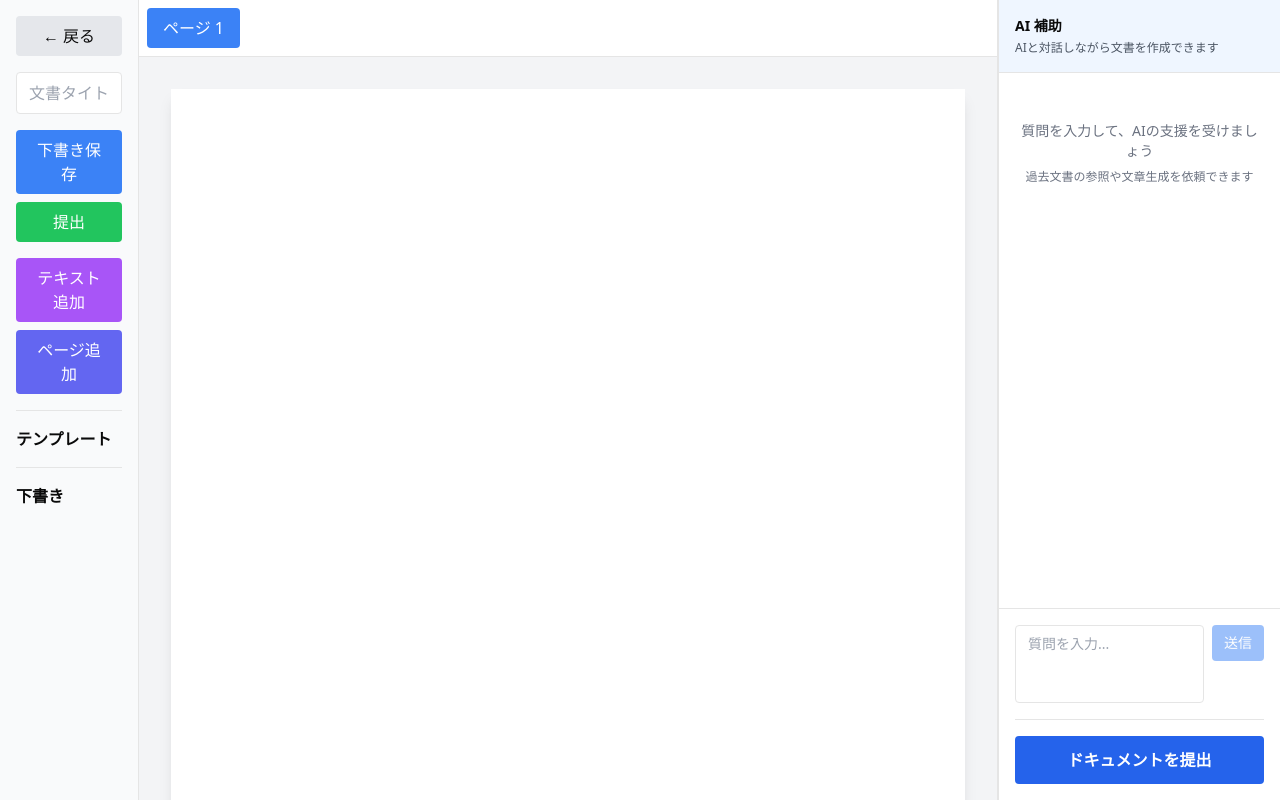
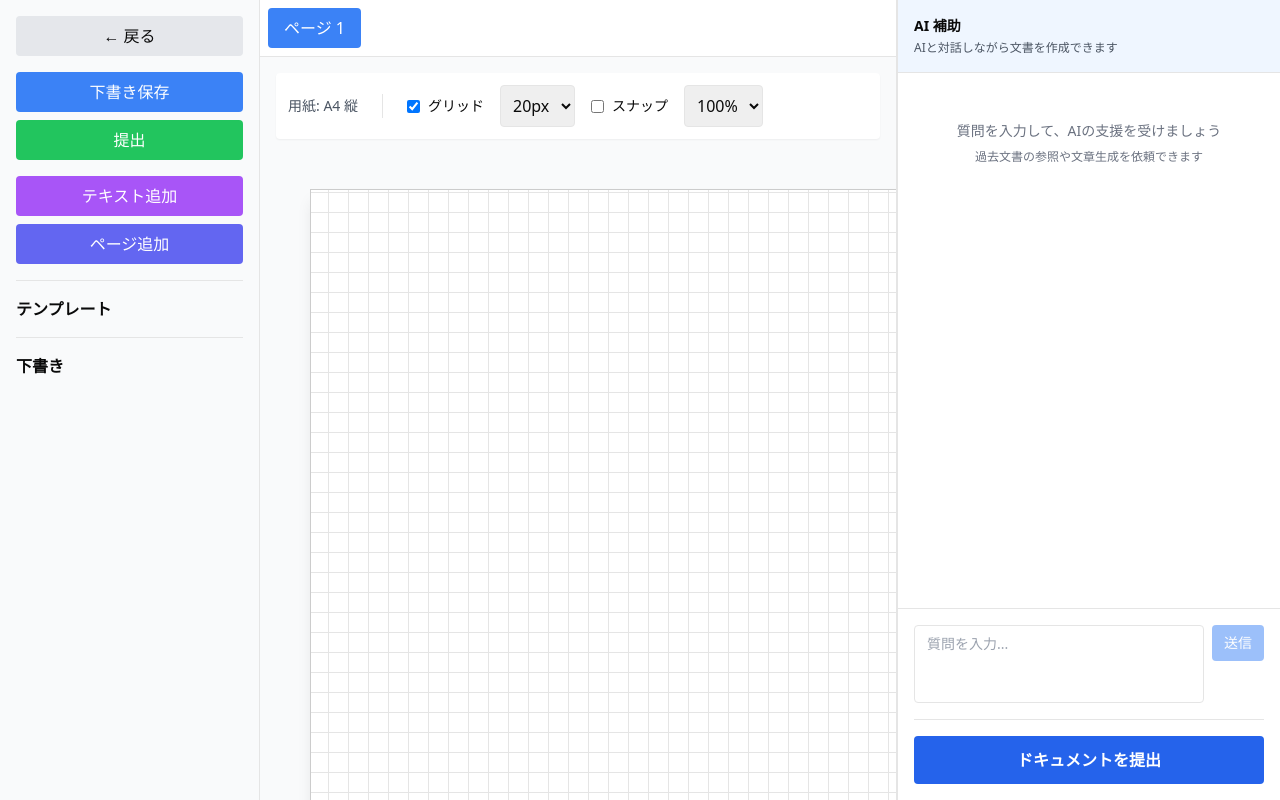
Before and after one commit to nandekana484-cmyk/factry, a Next.js app: page /writer in a window 1280 px wide. Built offline with nearby package versions, Linux system fonts and the light colour scheme.

Commit message:
2601131800

```diff
--- a/app/admin/templates/new/components/TemplateCanvas.tsx
+++ b/app/admin/templates/new/components/TemplateCanvas.tsx
@@ -20,7 +20,7 @@ export default function TemplateCanvas({
   onNewTemplate,
 }: TemplateCanvasProps) {
   return (
-    <div className="flex-1 flex flex-col bg-gray-50">
+    <div className="flex-1 flex flex-col bg-gray-50 overflow-hidden">
       <EditorContainer
         blocks={editor.blocks}
         selectedBlock={editor.selectedBlock}
--- a/app/admin/templates/new/page.tsx
+++ b/app/admin/templates/new/page.tsx
@@ -78,7 +78,7 @@ export default function TemplateCreatePage() {
   });
 
   return (
-    <div className="flex h-screen gap-0">
+    <div className="flex h-screen gap-0 overflow-hidden">
       {/* 左サイドバー：FieldPalette */}
       <LeftSidebar editor={editor} setIsDirty={setIsDirty} />
 
--- a/app/writer/components/WriterCanvas.tsx
+++ b/app/writer/components/WriterCanvas.tsx
@@ -10,6 +10,16 @@ interface WriterCanvasProps {
   selectedBlock: any;
   onUpdateBlock: (id: string, updated: any) => void;
   onSelectBlock: (id: string | null) => void;
+  showGrid: boolean;
+  setShowGrid: (show: boolean) => void;
+  gridSize: number;
+  setGridSize: (size: number) => void;
+  snapMode: boolean;
+  setSnapMode: (mode: boolean) => void;
+  zoom: number;
+  setZoom: (zoom: number) => void;
+  paper: string;
+  orientation: string;
 }
 
 /**
@@ -21,6 +31,16 @@ export default function WriterCanvas({
   selectedBlock,
   onUpdateBlock,
   onSelectBlock,
+  showGrid,
+  setShowGrid,
+  gridSize,
+  setGridSize,
+  snapMode,
+  setSnapMode,
+  zoom,
+  setZoom,
+  paper,
+  orientation,
 }: WriterCanvasProps) {
   // グローバルクリックリスナーでキャンバス外クリックも選択解除
   useEffect(() => {
@@ -45,14 +65,122 @@ export default function WriterCanvas({
     return () => document.removeEventListener('mousedown', handleClickOutside);
   }, [onSelectBlock]);
 
+  const sizes: any = {
+    A4: { w: 794, h: 1123 },
+    A3: { w: 1123, h: 1587 },
+  };
+
+  // paperとorientationのデフォルト値を確保
+  const currentPaper = paper || "A4";
+  const currentOrientation = orientation || "portrait";
+
+  const base = sizes[currentPaper] || sizes["A4"];
+  const width = currentOrientation === "portrait" ? base.w : base.h;
+  const height = currentOrientation === "portrait" ? base.h : base.w;
+
+  // デバッグ用（値の変更を確認）
+  useEffect(() => {
+    console.log("Writer Canvas - Paper:", currentPaper, "Orientation:", currentOrientation, "Width:", width, "Height:", height);
+  }, [currentPaper, currentOrientation, width, height]);
+
+  // スナップ関数（Writerでは移動不可なので実質使われない）
+  const snap = (value: number, size: number = gridSize): number => {
+    const rounded = Math.round(value);
+    if (!snapMode) return rounded;
+    return Math.round(rounded / size) * size;
+  };
+
+  const offsetX = Math.round((width / 2) % gridSize);
+  const offsetY = Math.round((height / 2) % gridSize);
+
   return (
-    <div className="flex-1 overflow-auto bg-gray-100 p-8">
+    <div className="flex flex-col flex-1 bg-gray-50 overflow-hidden">
+      {/* 設定パネル */}
       <div
-        className="bg-white shadow-lg mx-auto"
+        className="flex gap-4 m-4 mb-0 items-center bg-white p-3 shadow-sm rounded"
+        data-ignore-deselect="true"
+      >
+        <div className="text-sm text-gray-600">
+          用紙: {currentPaper} {currentOrientation === "portrait" ? "縦" : "横"}
+        </div>
+
+        <div className="border-l h-6 mx-2"></div>
+
+        <label className="flex items-center gap-2 cursor-pointer text-sm">
+          <input
+            type="checkbox"
+            checked={showGrid}
+            onChange={() => setShowGrid(!showGrid)}
+          />
+          グリッド
+        </label>
+
+        <select
+          value={gridSize}
+          onChange={(e) => setGridSize(Number(e.target.value))}
+          className="border p-2 rounded"
+        >
+          <option value={10}>10px</option>
+          <option value={20}>20px</option>
+          <option value={40}>40px</option>
+          <option value={80}>80px</option>
+        </select>
+
+        <label className="flex items-center gap-2 cursor-pointer text-sm">
+          <input
+            type="checkbox"
+            checked={snapMode}
+            onChange={() => setSnapMode(!snapMode)}
+          />
+          スナップ
+        </label>
+
+        <select
+          value={zoom}
+          onChange={(e) => setZoom(Number(e.target.value))}
+          className="border p-2 rounded"
+        >
+          <option value={0.5}>50%</option>
+          <option value={0.75}>75%</option>
+          <option value={1}>100%</option>
+          <option value={1.5}>150%</option>
+          <option value={2}>200%</option>
+        </select>
+      </div>
+
+      {/* キャンバス */}
+      <div className="flex-1 overflow-auto">
+        <div
           style={{
-          width: "794px",
-          minHeight: "1123px",
-          position: "relative",
+            padding: "50px",
+            width: `${width * zoom + 100}px`,
+            height: `${height * zoom + 100}px`,
+            margin: "0 auto"
+          }}
+        >
+          <div
+            style={{
+              transform: `scale(${zoom})`,
+              transformOrigin: "top left",
+            }}
+          >
+            <div
+              className="relative bg-white shadow-lg"
+              style={{
+                width: `${width}px`,
+                height: `${height}px`,
+                border: "1px solid #ccc",
+                backgroundImage: showGrid
+                  ? `linear-gradient(#e5e5e5 1px, transparent 1px),
+                     linear-gradient(90deg, #e5e5e5 1px, transparent 1px)`
+                  : "none",
+                backgroundSize: showGrid
+                  ? `${Math.round(gridSize)}px ${Math.round(gridSize)}px`
+                  : "none",
+                backgroundPosition: showGrid
+                  ? `${offsetX}px ${offsetY}px`
+                  : "none",
+                backgroundAttachment: "local",
               }}
             >
               {blocks.map((block: any) => {
@@ -68,7 +196,7 @@ export default function WriterCanvas({
                     selectedBlock={selectedBlock}
                     updateBlock={onUpdateBlock}
                     selectBlock={onSelectBlock}
-              snap={(value: number) => Math.round(value)}
+                    snap={snap}
                     isReadOnly={true}
                   />
                 ) : isPlaceholder ? (
@@ -78,7 +206,7 @@ export default function WriterCanvas({
                     isSelected={isSelected}
                     updateBlock={onUpdateBlock}
                     selectBlock={onSelectBlock}
-              snap={(value: number) => Math.round(value)}
+                    snap={snap}
                     isReadOnly={true}
                   />
                 ) : (
@@ -89,12 +217,15 @@ export default function WriterCanvas({
                     isSelected={isSelected}
                     updateBlock={onUpdateBlock}
                     selectBlock={onSelectBlock}
-              snap={(value: number) => Math.round(value)}
+                    snap={snap}
                     isReadOnly={true}
                   />
                 );
               })}
             </div>
           </div>
+        </div>
+      </div>
+    </div>
   );
 }
--- a/app/writer/components/WriterSidebar.tsx
+++ b/app/writer/components/WriterSidebar.tsx
@@ -1,8 +1,6 @@
 "use client";
 
 interface WriterSidebarProps {
-  documentTitle: string;
-  setDocumentTitle: (title: string) => void;
   isSaving: boolean;
   onGoBack: () => void;
   onSaveDraft: () => void;
@@ -20,8 +18,6 @@ interface WriterSidebarProps {
  * Writer左サイドバーの UI を担当
  */
 export default function WriterSidebar({
-  documentTitle,
-  setDocumentTitle,
   isSaving,
   onGoBack,
   onSaveDraft,
@@ -35,7 +31,13 @@ export default function WriterSidebar({
 }: WriterSidebarProps) {
   return (
     <div
-      className="w-64 border-r bg-gray-50 overflow-y-auto p-4"
+      className="border-r bg-gray-50 overflow-y-auto p-4"
+      style={{
+        width: "260px",
+        flex: "0 0 260px",
+        minWidth: "260px",
+        maxWidth: "260px"
+      }}
       data-ignore-deselect="true"
     >
       <button
@@ -44,16 +46,6 @@ export default function WriterSidebar({
       >
         ← 戻る
       </button>
-
-      <div className="mb-4">
-        <input
-          type="text"
-          placeholder="文書タイトル"
-          value={documentTitle}
-          onChange={(e) => setDocumentTitle(e.target.value)}
-          className="w-full border rounded px-3 py-2"
-        />
-      </div>
 
       <button
         onClick={onSaveDraft}
--- a/app/writer/hooks/useWriterActions.ts
+++ b/app/writer/hooks/useWriterActions.ts
@@ -2,6 +2,29 @@
 
 import { useCallback } from "react";
 import { useRouter } from "next/navigation";
+
+/**
+ * 本文からタイトルを自動抽出する関数
+ */
+const extractTitleFromBlocks = (blocks: any[]): string => {
+  // テキストブロックからテキストを抽出
+  const textBlocks = blocks.filter(
+    (b) => b.type === "text" || b.type === "titlePlaceholder"
+  );
+
+  // すべてのテキストを結合
+  const allText = textBlocks
+    .map((b) => b.label || "")
+    .join("\n")
+    .trim();
+
+  // 最初の非空行を探す
+  const lines = allText.split("\n").map((l) => l.trim());
+  const firstLine = lines.find((l) => l.length > 0) || "無題";
+
+  // 40文字で切り取る
+  return firstLine.slice(0, 40);
+};
 
 /**
  * useWriterActions
@@ -9,43 +32,38 @@ import { useRouter } from "next/navigation";
  */
 export const useWriterActions = (
   editor: any,
-  documentTitle: string,
   setIsDirty: (dirty: boolean) => void,
   setIsSaving: (saving: boolean) => void
 ) => {
   const router = useRouter();
 
   const handleSaveDraft = useCallback(() => {
-    if (!documentTitle.trim()) {
-      alert("文書タイトルを入力してください");
-      return;
-    }
+    // 本文からタイトルを自動抽出
+    const autoTitle = extractTitleFromBlocks(editor.blocks);
 
-    editor.saveDraft(documentTitle);
+    editor.saveDraft(autoTitle);
     setIsDirty(false);
-    alert("下書きを保存しました");
-  }, [editor, documentTitle, setIsDirty]);
+    alert(`下書きを保存しました: ${autoTitle}`);
+  }, [editor, setIsDirty]);
 
   const handleSubmitDocument = useCallback(async () => {
-    if (!documentTitle.trim()) {
-      alert("文書タイトルを入力してください");
-      return;
-    }
+    // 本文からタイトルを自動抽出
+    const autoTitle = extractTitleFromBlocks(editor.blocks);
 
     setIsSaving(true);
     try {
-      editor.submitDocument(documentTitle);
+      editor.submitDocument(autoTitle);
       setIsDirty(false);
       setTimeout(() => {
         setIsSaving(false);
-        alert("ドキュメントを提出しました");
+        alert(`ドキュメントを提出しました: ${autoTitle}`);
         router.push("/dashboard/documents");
       }, 1000);
     } catch (error) {
       console.error("提出エラー:", error);
       setIsSaving(false);
     }
-  }, [editor, documentTitle, setIsDirty, setIsSaving, router]);
+  }, [editor, setIsDirty, setIsSaving, router]);
 
   const handleInsertAIText = useCallback((text: string) => {
     const lastBlock = editor.blocks[editor.blocks.length - 1];
--- a/app/writer/hooks/useWriterLoader.ts
+++ b/app/writer/hooks/useWriterLoader.ts
@@ -40,15 +40,13 @@ export const useTemplateLoadHandler = (
 export const useDraftLoadHandler = (
   isDirty: boolean,
   loadDraft: (draft: any) => any,
-  setIsDirty: (dirty: boolean) => void,
-  setDocumentTitle: (title: string) => void
+  setIsDirty: (dirty: boolean) => void
 ) => {
   return (draft: any) => {
     if (isDirty && !confirm("編集内容が失われますが、下書きを読み込みますか？")) {
       return;
     }
     loadDraft(draft);
-    setDocumentTitle(draft.title || "");
     setIsDirty(false);
   };
 };
--- a/app/writer/page.tsx
+++ b/app/writer/page.tsx
@@ -21,9 +21,14 @@ export default function WriterPage() {
   const [isSaving, setIsSaving] = useState(false);
   const [isDirty, setIsDirty] = useState(false);
   const [showUnsavedDialog, setShowUnsavedDialog] = useState(false);
-  const [documentTitle, setDocumentTitle] = useState("");
   const [templates, setTemplates] = useState<any[]>([]);
   const [draftDocuments, setDraftDocuments] = useState<any[]>([]);
+
+  // 編集補助機能のstate
+  const [showGrid, setShowGrid] = useState(true);
+  const [gridSize, setGridSize] = useState(20);
+  const [snapMode, setSnapMode] = useState(false);
+  const [zoom, setZoom] = useState(1);
 
   // クライアント側でのみlocalStorageからデータを読み込む
   useEffect(() => {
@@ -46,11 +51,11 @@ export default function WriterPage() {
   useWriterDeleteKey(editor.selectedBlock, editor.deleteBlock, setIsDirty);
 
   // アクションハンドラー
-  const actions = useWriterActions(editor, documentTitle, setIsDirty, setIsSaving);
+  const actions = useWriterActions(editor, setIsDirty, setIsSaving);
 
   // テンプレート・下書き読み込みハンドラー
   const handleLoadTemplate = useTemplateLoadHandler(isDirty, editor.loadTemplate, setIsDirty);
-  const handleLoadDraft = useDraftLoadHandler(isDirty, editor.loadDraft, setIsDirty, setDocumentTitle);
+  const handleLoadDraft = useDraftLoadHandler(isDirty, editor.loadDraft, setIsDirty);
 
   // 戻るボタンハンドラー
   const handleGoBack = () => {
@@ -68,11 +73,9 @@ export default function WriterPage() {
   };
 
   return (
-    <div className="flex h-screen">
+    <div className="flex h-screen overflow-hidden">
       {/* 左サイドバー */}
       <WriterSidebar
-        documentTitle={documentTitle}
-        setDocumentTitle={setDocumentTitle}
         isSaving={isSaving}
         onGoBack={handleGoBack}
         onSaveDraft={actions.handleSaveDraft}
@@ -86,7 +89,7 @@ export default function WriterPage() {
       />
 
       {/* 中央エディタエリア */}
-      <div className="flex-1 flex flex-col">
+      <div className="flex-1 flex flex-col overflow-hidden">
         {/* ページタブ */}
         <WriterPageTabs
           pages={editor.pages}
@@ -100,11 +103,29 @@ export default function WriterPage() {
           selectedBlock={editor.selectedBlock}
           onUpdateBlock={handleUpdateBlock}
           onSelectBlock={editor.selectBlock}
+          showGrid={showGrid}
+          setShowGrid={setShowGrid}
+          gridSize={gridSize}
+          setGridSize={setGridSize}
+          snapMode={snapMode}
+          setSnapMode={setSnapMode}
+          zoom={zoom}
+          setZoom={setZoom}
+          paper={editor.paper}
+          orientation={editor.orientation}
         />
       </div>
 
       {/* 右：AIチャット */}
-      <div className="w-96 border-l">
+      <div
+        className="border-l"
+        style={{
+          width: "384px",
+          flex: "0 0 384px",
+          minWidth: "384px",
+          maxWidth: "384px"
+        }}
+      >
         <AIChat
           blocks={editor.blocks}
           onInsertText={actions.handleInsertAIText}
--- a/lib/useWriterEditor.ts
+++ b/lib/useWriterEditor.ts
@@ -27,6 +27,10 @@ export const useWriterEditor = () => {
   // 選択状態
   const [selectedBlock, setSelectedBlock] = useState<any | null>(null);
   const [selectedCell, setSelectedCell] = useState<{ row: number; col: number } | null>(null);
+
+  // 用紙サイズ（テンプレートから読み込む）
+  const [paper, setPaper] = useState("A4");
+  const [orientation, setOrientation] = useState("portrait");
 
   // ブロック追加
   const addBlock = (type: string) => {
@@ -224,7 +228,18 @@ export const useWriterEditor = () => {
     const templates = JSON.parse(localStorage.getItem("templates") || "[]");
     const template = templates.find((t: any) => t.id === templateId);
 
+    console.log("Loading template:", template);
+
     if (template) {
+      // 用紙サイズと向きを読み込む
+      const templatePaper = template.paper || "A4";
+      const templateOrientation = template.orientation || "portrait";
+
+      console.log("Template paper:", templatePaper, "orientation:", templateOrientation);
+
+      setPaper(templatePaper);
+      setOrientation(templateOrientation);
+
       // テンプレートのブロックをディープコピーして、グリッドに揃える
       const gridSize = 20; // 固定グリッドサイズ
       const templateBlocks = template.blocks.map((b: any) => ({
@@ -315,5 +330,9 @@ export const useWriterEditor = () => {
     saveDraft,
     submitDocument,
     loadDraft,
+
+    // 用紙サイズ
+    paper,
+    orientation,
   };
 };
```
Also changed, not shown: app/admin/templates/new/components/RightSidebar.tsx (+7 -1 lines), app/admin/templates/new/components/TemplateSidebar.tsx (+7 -1 lines), components/EditorContainer.tsx (+14 -4 lines), lib/useTemplateEditor.ts (+10 -2 lines). Lines whose indentation alone changed are shown as unchanged.
